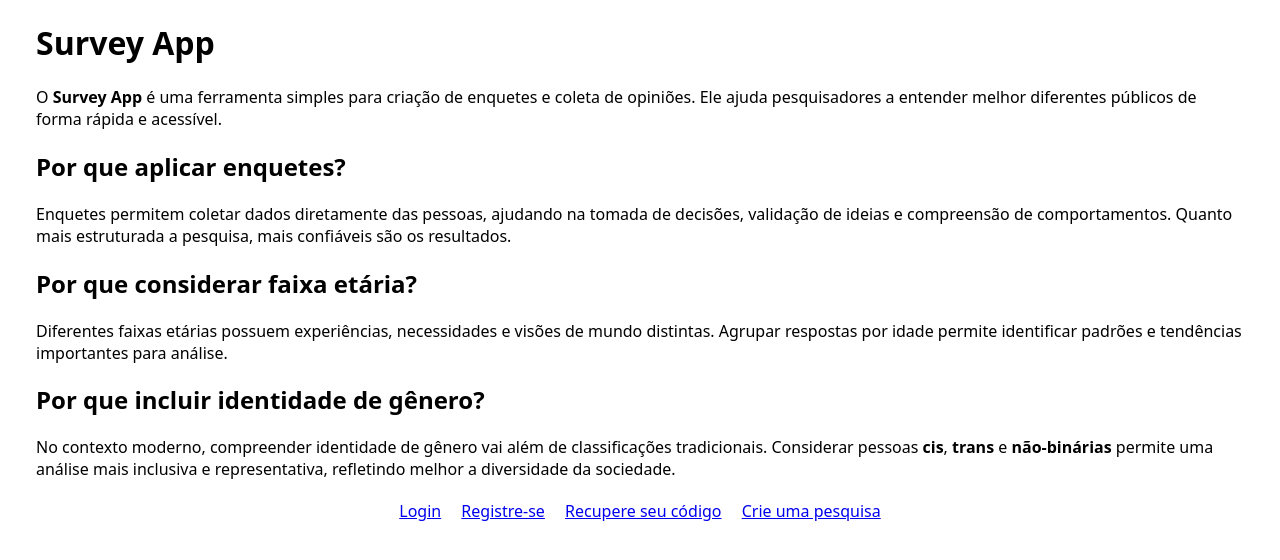
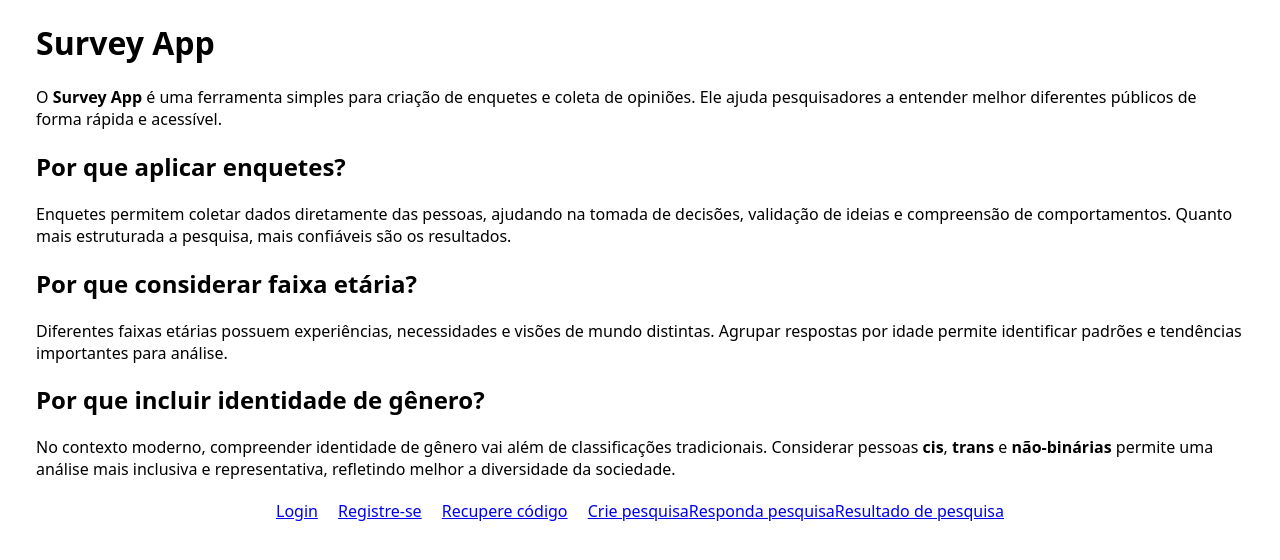
Before and after one commit to gauss-infinito/survey-app, a Next.js app in the folder frontend/: page / in a window 1280 px wide. Shown: the top 560 px of the page. Built offline with nearby package versions, Linux system fonts and the light colour scheme.

Commit message:
Update page.js

```diff
--- a/frontend/app/page.js
+++ b/frontend/app/page.js
@@ -29,8 +29,10 @@ export default function Home() {
         <div style={{ textAlign: "center", marginTop: "20px" }}>
           <Link href="/login">Login</Link> &emsp;
           <Link href="/register">Registre-se</Link>  &emsp;
-          <Link href="/recover">Recupere seu código</Link>  &emsp;
-          <Link href="/surveys/create">Crie uma pesquisa</Link>
+          <Link href="/recover">Recupere código</Link>  &emsp;
+          <Link href="/surveys/create">Crie pesquisa</Link>
+          <Link href="/surveys/reply">Responda pesquisa</Link>
+          <Link href="/surveys/view">Resultado de pesquisa</Link>
         </div>
 
       </div>
```
